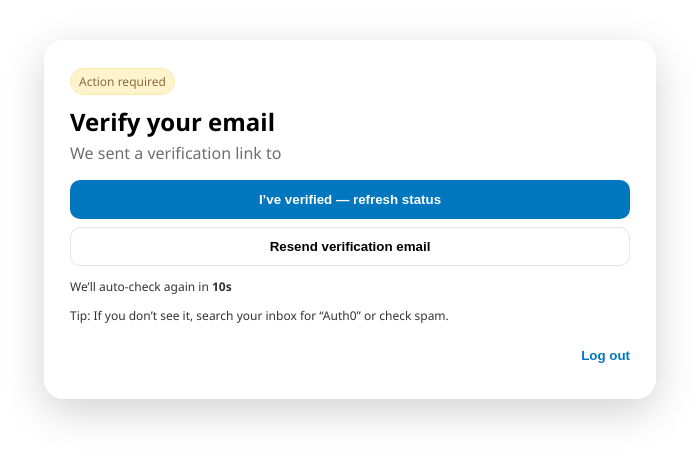
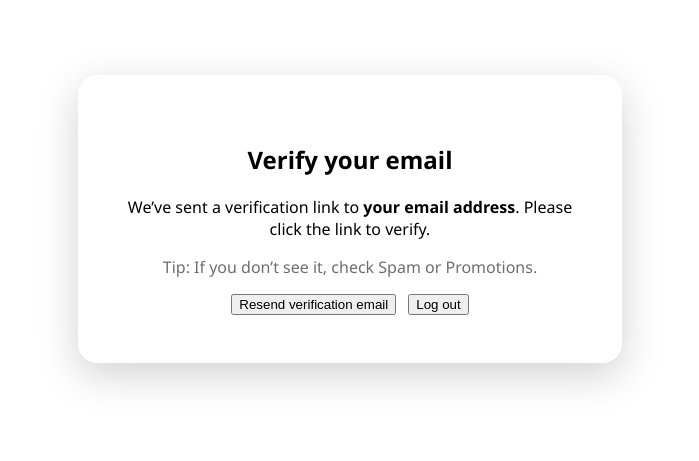
Before and after one commit to kankandulashreeya-collab/Cruise0, a React (Create React App) app: page /verify-email in a window 1280 px wide. Shown: the part 205-666 px from the top of the page, without its empty margins (290-989 px from the left). Built offline with nearby package versions, Linux system fonts and the light colour scheme; no server answers.

Commit message:
Verify Email New Method

```diff
--- a/src/VerifyEmail.js
+++ b/src/VerifyEmail.js
@@ -1,158 +1,140 @@
-// src/VerifyEmail.js
-import React, { useEffect, useRef, useState } from "react";
+import React, { useEffect, useRef, useCallback, useState } from "react";
 import { useAuth0 } from "@auth0/auth0-react";
-import { useNavigate } from "react-router-dom";
+import { useNavigate, useLocation } from "react-router-dom";
 
 export default function VerifyEmail() {
-  const { user, getAccessTokenSilently, logout } = useAuth0();
+  const {
+    isAuthenticated,
+    getAccessTokenSilently,
+    getIdTokenClaims,
+    logout,
+  } = useAuth0();
+
   const navigate = useNavigate();
+  const { search } = useLocation();
+  const emailFromQuery = new URLSearchParams(search).get("email") || "";
 
-  const [busy, setBusy] = useState(false);
-  const [msg, setMsg] = useState("");
-  const [err, setErr] = useState("");
+  const [redirecting, setRedirecting] = useState(false);
+  const [resendStatus, setResendStatus] = useState(""); // UX message after resend
+  const timerRef = useRef(null);
+  const startTsRef = useRef(Date.now());
 
-  // Auto-check timer UI
-  const [secondsToNextCheck, setSecondsToNextCheck] = useState(15);
-  const [checksRemaining, setChecksRemaining] = useState(8); // 8 * 15s ≈ 2 minutes
+  // ---- CORE CHECK: refresh claims & redirect when verified ----
+  const checkOnce = useCallback(async () => {
+    try {
+      // Ensure we have a fresh token so email_verified isn't stale
+      await getAccessTokenSilently({ cacheMode: "off" }).catch(() => {});
+      const claims = await getIdTokenClaims({ cacheMode: "off", detailedResponse: true });
+      const verified = claims?.email_verified === true;
 
-  const domain = process.env.REACT_APP_AUTH0_DOMAIN;
-  const countdownRef = useRef(null);
-  const tickRef = useRef(null);
-
-  const checkStatus = async () => {
-    try {
-      setErr("");
-      setBusy(true);
-
-      // Get fresh /userinfo (skip cache so we see newly-verified status)
-      const token = await getAccessTokenSilently({ cacheMode: "off" });
-      const res = await fetch(`https://${domain}/userinfo`, {
-        headers: { Authorization: `Bearer ${token}` },
-      });
-      if (!res.ok) throw new Error("userinfo fetch failed");
-      const fresh = await res.json();
-
-      if (fresh.email_verified) {
-        setMsg("Verified! Taking you to your profile…");
-        clearTimers();
-        setTimeout(() => navigate("/profile", { replace: true }), 600);
+      if (isAuthenticated && verified) {
+        setRedirecting(true); // show spinner
+        // small delay so spinner is visible
+        setTimeout(() => navigate("/profile", { replace: true }), 400);
         return true;
       }
+    } catch {
+      // ignore transient errors; next tick or focus event will retry
+    }
     return false;
+  }, [getAccessTokenSilently, getIdTokenClaims, isAuthenticated, navigate]);
+
+  // ---- Start a light 2s cadence while tab is visible ----
+  const startCadence = useCallback(() => {
+    // only run interval while visible (avoid background throttling surprises)
+    if (document.visibilityState !== "visible") return;
+
+    // run an immediate check when becoming visible/focused
+    void checkOnce();
+
+    // clear any existing interval
+    if (timerRef.current) clearInterval(timerRef.current);
+
+    timerRef.current = setInterval(async () => {
+      const elapsed = Date.now() - startTsRef.current;
+      if (elapsed > 120000) { // stop after ~2 minutes
+        clearInterval(timerRef.current);
+        timerRef.current = null;
+        return;
+      }
+      const done = await checkOnce();
+      if (done) {
+        clearInterval(timerRef.current);
+        timerRef.current = null;
+      }
+    }, 2000);
+  }, [checkOnce]);
+
+  useEffect(() => {
+    // On mount, begin cadence if visible
+    startCadence();
+
+    // Foreground events: immediate check + (re)start cadence
+    const onVis = () => startCadence();
+    const onFocus = () => startCadence();
+    const onPageShow = () => startCadence();
+
+    document.addEventListener("visibilitychange", onVis);
+    window.addEventListener("focus", onFocus);
+    window.addEventListener("pageshow", onPageShow);
+
+    return () => {
+      document.removeEventListener("visibilitychange", onVis);
+      window.removeEventListener("focus", onFocus);
+      window.removeEventListener("pageshow", onPageShow);
+      if (timerRef.current) clearInterval(timerRef.current);
+    };
+  }, [startCadence]);
+
+  // ---- Resend verification (requires a tiny backend) ----
+  // Implement an endpoint that calls Auth0 Management API:
+  // POST https://YOUR_DOMAIN/api/v2/jobs/verification-email
+  // with a valid MGMT token (do NOT call MGMT API directly from the browser).
+  const resendVerification = async () => {
+    try {
+      setResendStatus("Sending…");
+      const res = await fetch("/api/resend-verification", { method: "POST" });
+      if (!res.ok) throw new Error();
+      setResendStatus("Verification email sent. Please check your inbox.");
     } catch {
-      setErr("Could not check verification status. Try again in a moment.");
-      return false;
+      setResendStatus("Sorry—couldn’t resend right now. Please try again shortly.");
     } finally {
-      setBusy(false);
+      setTimeout(() => setResendStatus(""), 5000);
     }
   };
 
-  const manualRefresh = async () => {
-    setMsg("");
-    await checkStatus();
-    // Reset the gentle timer after a manual check
-    setSecondsToNextCheck(15);
-  };
-
-  const resendVerification = async () => {
-    setErr("");
-    setMsg("");
-    try {
-      const resp = await fetch("/api/resend-verification", {
-        method: "POST",
-        headers: { "Content-Type": "application/json" },
-        body: JSON.stringify({ email: user?.email }),
-      });
-      if (!resp.ok) throw new Error("resend failed");
-      setMsg("Verification email sent. Give it a minute and check spam too.");
-    } catch {
-      setErr("Could not resend right now. Please try again in a moment.");
-    }
-  };
-
-  const clearTimers = () => {
-    if (countdownRef.current) clearInterval(countdownRef.current);
-    if (tickRef.current) clearTimeout(tickRef.current);
-    countdownRef.current = null;
-    tickRef.current = null;
-  };
-
-  useEffect(() => {
-    // Start a gentle auto-check loop:
-    // - countdown every 1s
-    // - when it hits 0, perform a check
-    // - do this up to `checksRemaining` times (≈2 minutes)
-    countdownRef.current = setInterval(() => {
-      setSecondsToNextCheck((s) => (s > 0 ? s - 1 : 0));
-    }, 1000);
-
-    const loop = async () => {
-      setSecondsToNextCheck(15);
-      const verified = await checkStatus();
-      if (verified) return; // timers cleared inside checkStatus
-
-      setChecksRemaining((n) => {
-        const next = n - 1;
-        if (next <= 0) {
-          clearTimers(); // stop after budget is exhausted
-        } else {
-          // schedule next check in ~15s
-          tickRef.current = setTimeout(loop, 15000);
-        }
-        return next;
-      });
-    };
-
-    // kick off first check in 15s
-    tickRef.current = setTimeout(loop, 15000);
-
-    return () => clearTimers();
-    // eslint-disable-next-line react-hooks/exhaustive-deps
-  }, []);
-
   return (
     <div className="app-background">
-      <div className="card-xl">
-        <div className="card-header">
-          <div className="badge">Action required</div>
+      <div className="login-box">
         <h2>Verify your email</h2>
-          <p className="subtle">We sent a verification link to</p>
-          <p className="email">{user?.email}</p>
-        </div>
 
-        <div className="card-body">
-          <button className="btn-primary w-100" onClick={manualRefresh} disabled={busy}>
-            {busy ? "Checking…" : "I’ve verified — refresh status"}
-          </button>
+        <p>
+          We’ve sent a verification link to{" "}
+          <strong>{emailFromQuery || "your email address"}</strong>. Please click the link to verify.
+        </p>
+        <p className="subtle">Tip: If you don’t see it, check Spam or Promotions.</p>
 
-          <button className="btn-ghost w-100 mt-8" onClick={resendVerification}>
+        {/* Primary action area */}
+        {!redirecting ? (
+          <div style={{ marginTop: 16, display: "flex", gap: 12, justifyContent: "center", flexWrap: "wrap" }}>
+            <button className="secondary-btn" onClick={resendVerification}>
               Resend verification email
             </button>
-
-          {/* Gentle auto-check status */}
-          {checksRemaining > 0 && (
-            <p className="tiny mt-12">
-              We’ll auto-check again in <strong>{secondsToNextCheck}s</strong>
-              {checksRemaining < 8 ? ` · ${checksRemaining} attempt(s) left` : null}
-            </p>
-          )}
-
-          {msg && <div className="notice success mt-12">{msg}</div>}
-          {err && <div className="notice error mt-12">{err}</div>}
-
-          <p className="tiny mt-12">
-            Tip: If you don’t see it, search your inbox for “Auth0” or check spam.
-          </p>
-        </div>
-
-        <div className="card-footer">
             <button
-            className="btn-link"
+              className="ghost-btn"
               onClick={() => logout({ logoutParams: { returnTo: window.location.origin } })}
             >
               Log out
             </button>
           </div>
+        ) : (
+          <div style={{ marginTop: 18, display: "flex", alignItems: "center", justifyContent: "center", gap: 10 }}>
+            <div className="spinner" aria-label="Loading" />
+            <span>Redirecting to your profile…</span>
+          </div>
+        )}
+
+        {resendStatus && <p style={{ marginTop: 12 }}>{resendStatus}</p>}
       </div>
     </div>
   );
```
Lines whose indentation alone changed are shown as unchanged.
